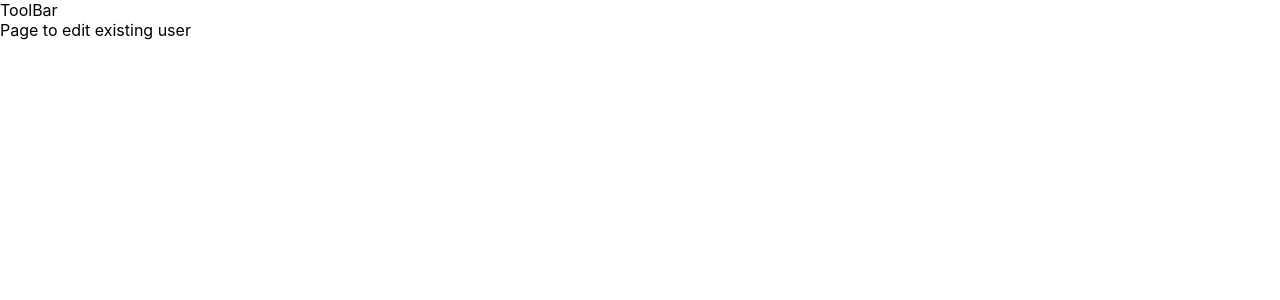
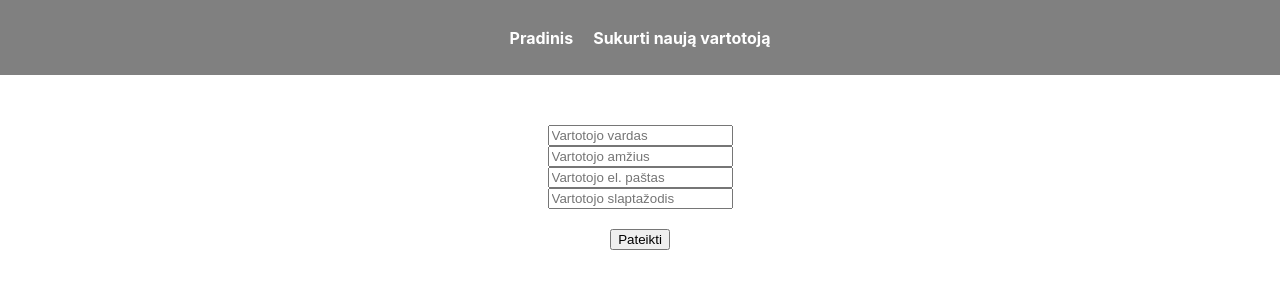
Before and after one commit to MatasRu/egzaminas, a React (Create React App) app: page /EditUser/1 in a window 1280 px wide. Shown: the top 300 px of the page. Built offline with nearby package versions, Linux system fonts and the light colour scheme; no server answers.

Commit message:
Working delete from user database

```diff
--- a/src/App.css
+++ b/src/App.css
@@ -1,38 +1,79 @@
-.App {
+.mainBox {
   text-align: center;
 }
 
-.App-logo {
-  height: 40vmin;
-  pointer-events: none;
+.toolbar{
+  width: 100%;
+  height: 75px;
+  background-color: grey;
 }
 
-@media (prefers-reduced-motion: no-preference) {
-  .App-logo {
-    animation: App-logo-spin infinite 20s linear;
-  }
+.link{
+  text-decoration: none;
+  color: white;
+  font-size: 16px;
+  font-weight: bold;
+}
+.user{
+  width: 100%;
+}
+.width25{
+  width: 20%;
+  padding: 10px;
+}
+.deleteBtn{
+  color: red;
+  width: 20%;
+  cursor: pointer;
+  font-weight: bold;
+  font-size: 15px;
 }
 
-.App-header {
-  background-color: #282c34;
-  min-height: 100vh;
-  display: flex;
-  flex-direction: column;
-  align-items: center;
-  justify-content: center;
-  font-size: calc(10px + 2vmin);
-  color: white;
+.editBtn{
+  color: orange;
+  width: 20%;
+  cursor: pointer;
+  font-weight: bold;
+  font-size: 15px;
+  text-decoration: none;
+}
+.border{
+  border-bottom: 1px solid black;
 }
 
-.App-link {
-  color: #61dafb;
+
+
+.bold{
+  font-size: 15px;
+  font-weight: bold;
 }
 
-@keyframes App-logo-spin {
-  from {
-    transform: rotate(0deg);
-  }
-  to {
-    transform: rotate(360deg);
-  }
+.d-flex{
+  display: flex;
 }
+
+.flex-dir-col{
+  flex-direction: column;
+}
+.flex-j-center{
+  justify-content: center;
+}
+.flex-j-btw{
+  justify-content: space-between;
+}
+.flex-a-center{
+  align-items: center;
+}
+.mt-20{
+  margin-top: 20px;
+}
+.mt-50{
+  margin-top: 50px;
+}
+.m10{
+  margin: 10px;
+}
+
+.green{
+  color: green;
+}
--- a/src/App.js
+++ b/src/App.js
@@ -3,6 +3,8 @@ import ShowUsers from "./pages/ShowUsers";
 import CreateUser from "./pages/CreateUser";
 import EditUser from "./pages/EditUser";
 import ToolBar from "./components/ToolBar";
+import http from "./plugins/Fetch"
+import {useState, useEffect} from 'react'
 import {
   BrowserRouter as Router,
   Switch,
@@ -11,26 +13,35 @@ import {
 
 
 function App() {
+
+  const [getUsers, setUsers] = useState([])
+
+  useEffect(() => {
+    http.get('/getUsers').then(res => {
+      setUsers(res.users)
+    })
+  }, [getUsers])
+
   return (
       <Router>
-        <div className="main-box">
+        <div className="mainBox">
 
           <ToolBar/>
 
-          <div className="d-flex flex-center">
+          <div className="d-flex flex-j-center">
 
             <Switch>
 
               <Route exact path="/">
-                <ShowUsers />
+                <ShowUsers getUsers={getUsers} />
               </Route>
 
               <Route path="/CreateUser">
-                <CreateUser/>
+                <CreateUser set={setUsers}/>
               </Route>
 
-              <Route path="/EditUser">
-                <EditUser/>
+              <Route path="/EditUser/:id">
+                <EditUser getUsers={getUsers}/>
               </Route>
 
 
--- a/src/components/ToolBar.js
+++ b/src/components/ToolBar.js
@@ -1,9 +1,10 @@
+import {Link} from "react-router-dom";
 
 function ToolBar() {
     return (
-        <div>
-
-            ToolBar
+        <div className="toolbar d-flex flex-j-center flex-a-center">
+            <Link className="m10 link" to="/">Pradinis</Link>
+            <Link className="m10 link" to="/CreateUser">Sukurti naują vartotoją</Link>
 
         </div>
     );
--- a/src/pages/CreateUser.js
+++ b/src/pages/CreateUser.js
@@ -1,13 +1,43 @@
-// import {useState} from 'react'
+import http from "../plugins/Fetch"
+import {useRef, useState} from 'react';
+function CreateUser({set}) {
 
 
-function CreateUser() {
+    const [getError, setError] = useState("")
+
+    const name = useRef()
+    const age = useRef()
+    const email = useRef()
+    const password = useRef()
+
+    const createUser = () => {
+        const data = {
+            name: name.current.value,
+            age: age.current.value,
+            email: email.current.value,
+            password: password.current.value
+        }
+        http.post('/createUser', data).then(res => {
+            if(res.error){
+                setError("Įvyko klaida, bandykite dar kartą")
+            }else{
+                setError("Vartotojas sukurtas sėkmingai")
+            }
+
+        })
+    }
 
     return (
 
-        <div>
+        <div className="d-flex flex-dir-col mt-50 flex-a-center flex-j-center">
 
-            Page to create new User
+            <input ref={name} type="text" placeholder="Vartotojo vardas"/>
+            <input ref={age} type="number" placeholder="Vartotojo amžius"/>
+            <input ref={email} type="text" placeholder="Vartotojo el. paštas"/>
+            <input ref={password} type="password" placeholder="Vartotojo slaptažodis"/>
+            <button onClick={createUser} className="mt-20">Pateikti</button>
+
+            <div className="mt-50 green">{getError}</div>
 
         </div>
 
--- a/src/pages/EditUser.js
+++ b/src/pages/EditUser.js
@@ -1,19 +1,52 @@
-// import {useState} from 'react'
+import {useRef, useState} from "react";
+import { useParams } from "react-router-dom";
+import http from "../plugins/Fetch";
 
 
-function EditUser() {
+function EditUser({getUsers}) {
+
+    const params = useParams()
+
+    const [getError, setError] = useState("")
+    const id = params.id
+    const name = useRef()
+    const age = useRef()
+    const email = useRef()
+    const password = useRef()
+
+    const updateUser = () => {
+        const data = {
+            id: id,
+            name: name.current.value,
+            age: age.current.value,
+            email: email.current.value,
+            password: password.current.value
+        }
+        http.post('/editUser', data).then(res => {
+            if(res.error){
+                setError("Įvyko klaida, bandykite dar kartą")
+            }else{
+                setError("Vartotojas paredaguotas sėkmingai")
+            }
+        })
+    }
+
 
     return (
-        <div className="upload-page">
+
+        <div className="d-flex flex-dir-col mt-50 flex-a-center flex-j-center">
+
+            <input ref={name} type="text" placeholder="Vartotojo vardas"/>
+            <input ref={age} type="number" placeholder="Vartotojo amžius"/>
+            <input ref={email} type="text" placeholder="Vartotojo el. paštas"/>
+            <input ref={password} type="password" placeholder="Vartotojo slaptažodis"/>
+            <button onClick={updateUser} className="mt-20">Pateikti</button>
+
+            <div className="mt-50 green">{getError}</div>
+
+        </div>
 
 
-
-
-            Page to edit existing user
-
-
-
-        </div>
     );
 }
 
--- a/src/pages/ShowUsers.js
+++ b/src/pages/ShowUsers.js
@@ -1,14 +1,40 @@
-// import {useState} from 'react'
+import http from "../plugins/Fetch";
+import {Link} from "react-router-dom";
+
+function ShowUsers({getUsers}) {
 
 
-function ShowUsers() {
+    const deleteUser = (id) => {
+        http.get(`/deleteUser/${id}`).then(res => {
+            console.log(res)
+        })
+
+
+    }
 
     return (
-        <div>
+        <div className="d-flex mt-50 flex-dir-col flex-a-center flex-j-center user">
 
+            <div className="mb-50 user d-flex flex-j-btw mt-20">
+                <div className="width25 bold">Vartotojo vardas</div>
+                <div className="width25 bold">Vartotojo amžius</div>
+                <div className="width25 bold">Vartotojo el. paštas</div>
+                <div className="width25 bold">Vartotojo slaptažodis</div>
+                <div className="width25 bold">Opcija</div>
+                <div className="width25 bold">Opcija</div>
+            </div>
 
-            Main page to Show all users
+            <div className="mt-50 border user"/>
 
+            {!!getUsers.length > 0 ? getUsers.map((item, index) => <div className="user d-flex flex-a-center flex-j-btw border" key={index}>
+               <div className="width25">{item.userName}</div>
+                <div className="width25">{item.userAge}</div>
+                <div className="width25">{item.userEmail}</div>
+                <div className="width25">{item.userPassword}</div>
+                <Link key={index} className="editBtn" to={`/EditUser/${item._id}`}>Redaguoti</Link>
+                <div onClick={() => deleteUser(item._id)} className="deleteBtn">Ištrinti</div>
+
+            </div>) : null}
 
         </div>
     );
--- /dev/null
+++ b/src/plugins/Fetch.js
@@ -0,0 +1,25 @@
+const baseUrl = 'http://localhost:3001'
+// eslint-disable-next-line
+export default {
+    post: async (route, data) => {
+        const options = {
+            method: "POST",
+            headers: {
+                'content-type': 'application/json'
+            },
+            body: JSON.stringify(data)
+        }
+        const res = await fetch(baseUrl+route, options)
+        return await res.json()
+    },
+    get: async (route) => {
+        const options = {
+            method: "GET",
+            headers: {
+                'content-type': 'application/json'
+            }
+        }
+        const res = await fetch(baseUrl+route, options)
+        return await res.json()
+    }
+}
```
Also changed, not shown: 1 other file (tests, documents, lock files or other folders).
